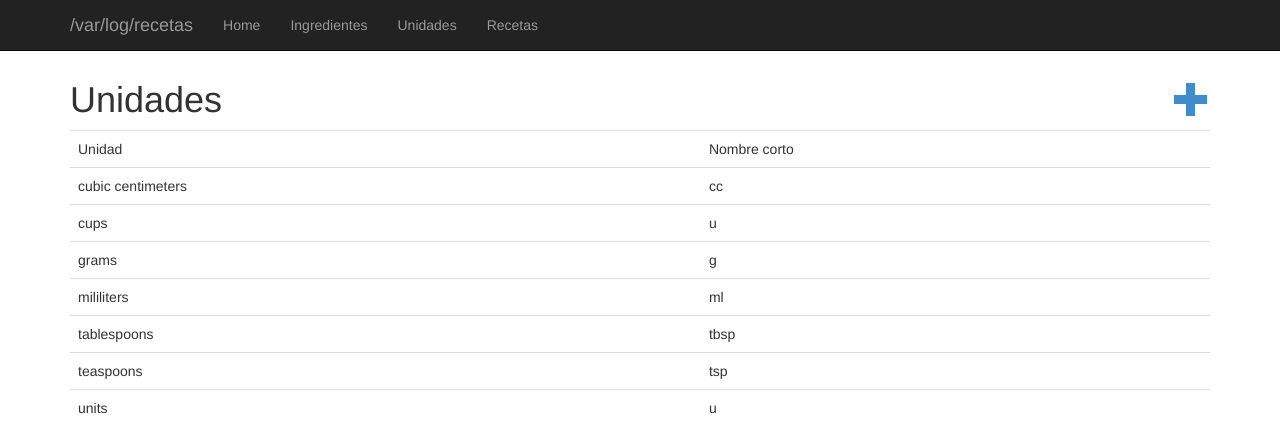
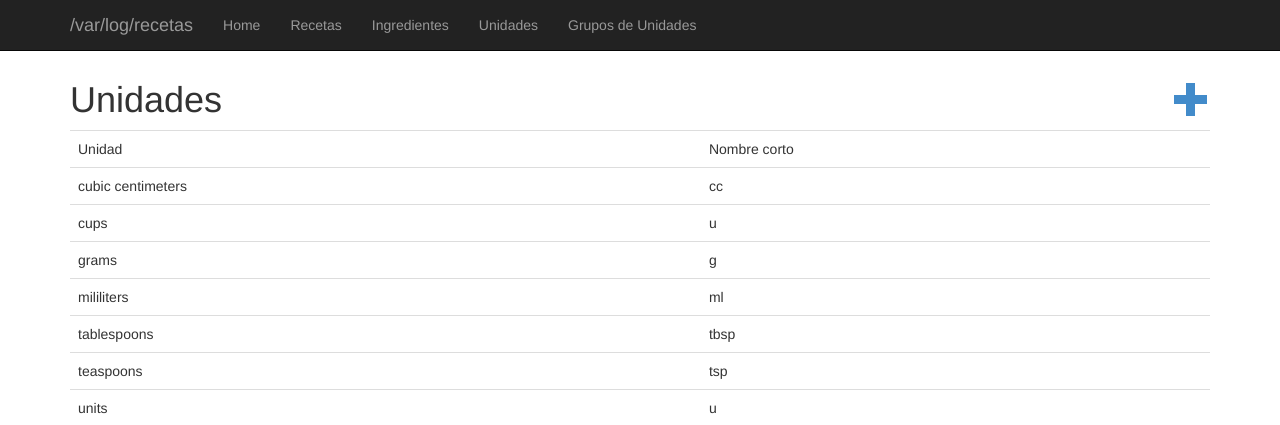
Before and after one commit to pignacio/var-log-recetas, a Django app: page /ingredient/unit in a window 1280 px wide. Shown: the top 425 px of the page. Run offline with Django 3.2, Linux system fonts and the light colour scheme; data comes from the database, SQL or seed files in the repository; parts of the project's set-up code (start-up, migrations or seed data) failed here and were passed over; some libraries are stand-ins or nearby versions.

Commit message:
unit group links

```diff
--- a/var_log_recetas/templates/base.html
+++ b/var_log_recetas/templates/base.html
@@ -43,9 +43,10 @@
         <div class="collapse navbar-collapse">
           <ul class="nav navbar-nav">
             <li><a href="{% url "home" %}">Home</a></li>
+            <li><a href="{% url "recipe_home" %}">Recetas</a></li>
             <li><a href="{% url "ingredient_list" %}">Ingredientes</a></li>
             <li><a href="{% url "unit_list" %}">Unidades</a></li>
-            <li><a href="{% url "recipe_home" %}">Recetas</a></li>
+            <li><a href="{% url "unit_group_list" %}">Grupos de Unidades</a></li>
           </ul>
         </div><!--/.nav-collapse -->
       </div>
--- a/var_log_recetas/templates/home.html
+++ b/var_log_recetas/templates/home.html
@@ -5,9 +5,10 @@
 
 {% block content %}
 <ul class="nav nav-pills nav-stacked">
+  <li><a href="{% url "recipe_home" %}">Recetas</a></li>
   <li><a href="{% url "ingredient_list" %}">Ingredientes</a></li>
   <li><a href="{% url "unit_list" %}">Unidades</a></li>
-  <li><a href="{% url "recipe_home" %}">Recetas</a></li>
+  <li><a href="{% url "unit_group_list" %}">Grupos de Unidades</a></li>
 </ul>
 {% endblock content %}
 
```
